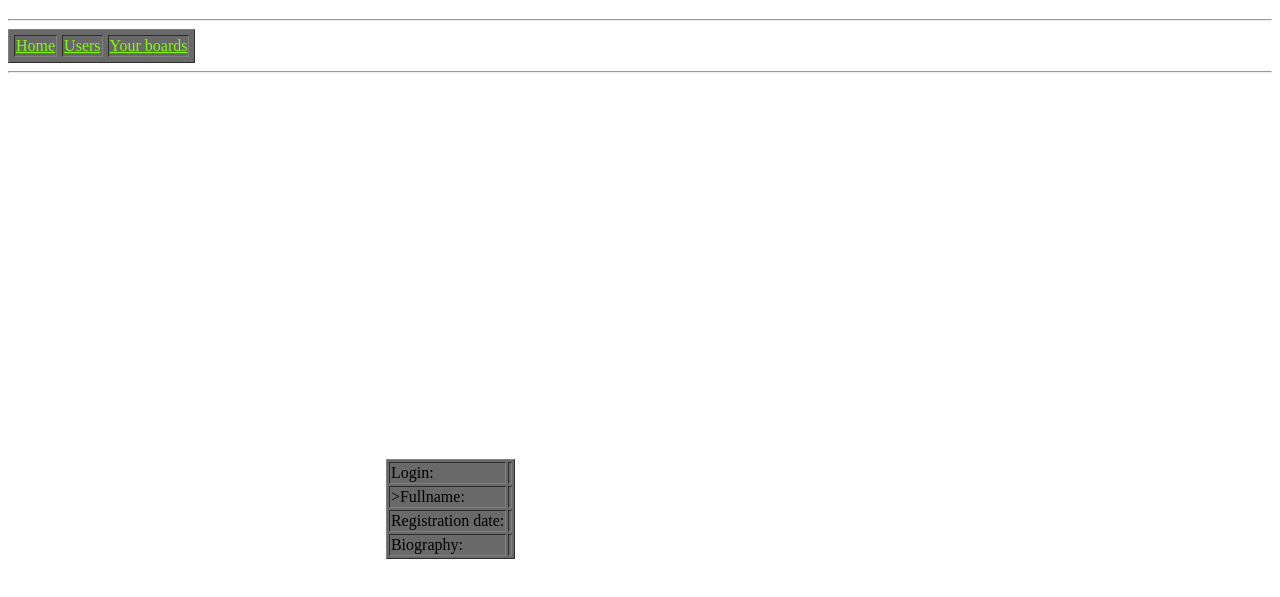
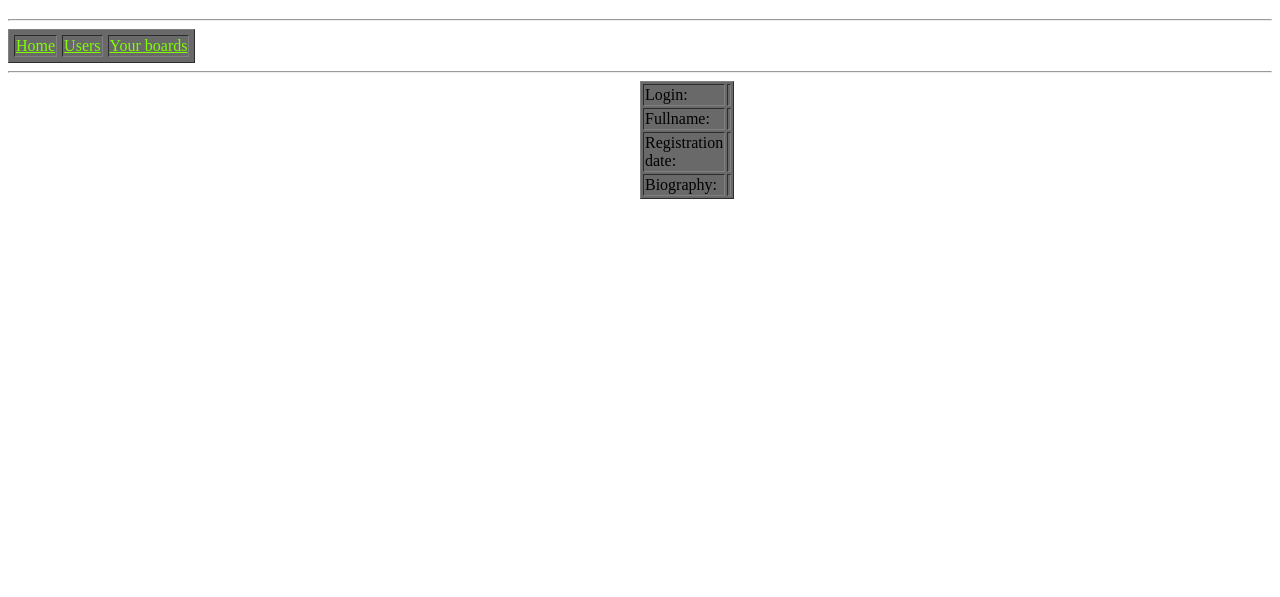
Before and after one commit to zennard/webprogbase-lab1, a plain HTML site: page user1.html in a window 1280 px wide. Shown: the part 61-658 px from the top of the page. Drawn offline with Linux system fonts and the light colour scheme.

Commit message:
setting padding

```diff
--- a/user1.html
+++ b/user1.html
@@ -19,14 +19,14 @@
         </table>
         <hr style = "color:chartreuse">
 
-        <div style = "padding:10cm">
+        <div style = "padding:0 50%">
             <table border = "1" style = "background-color:dimgray">
                     <tr>
                         <td>Login:</td>
                         <td></td>
                     </tr>
                     <tr>
-                        <td>>Fullname:</td>
+                        <td>Fullname:</td>
                         <td></td>
                     </tr>
                     <tr>
```
Also changed, not shown: user2.html (+2 -2 lines), users.html (+5 -3 lines).
